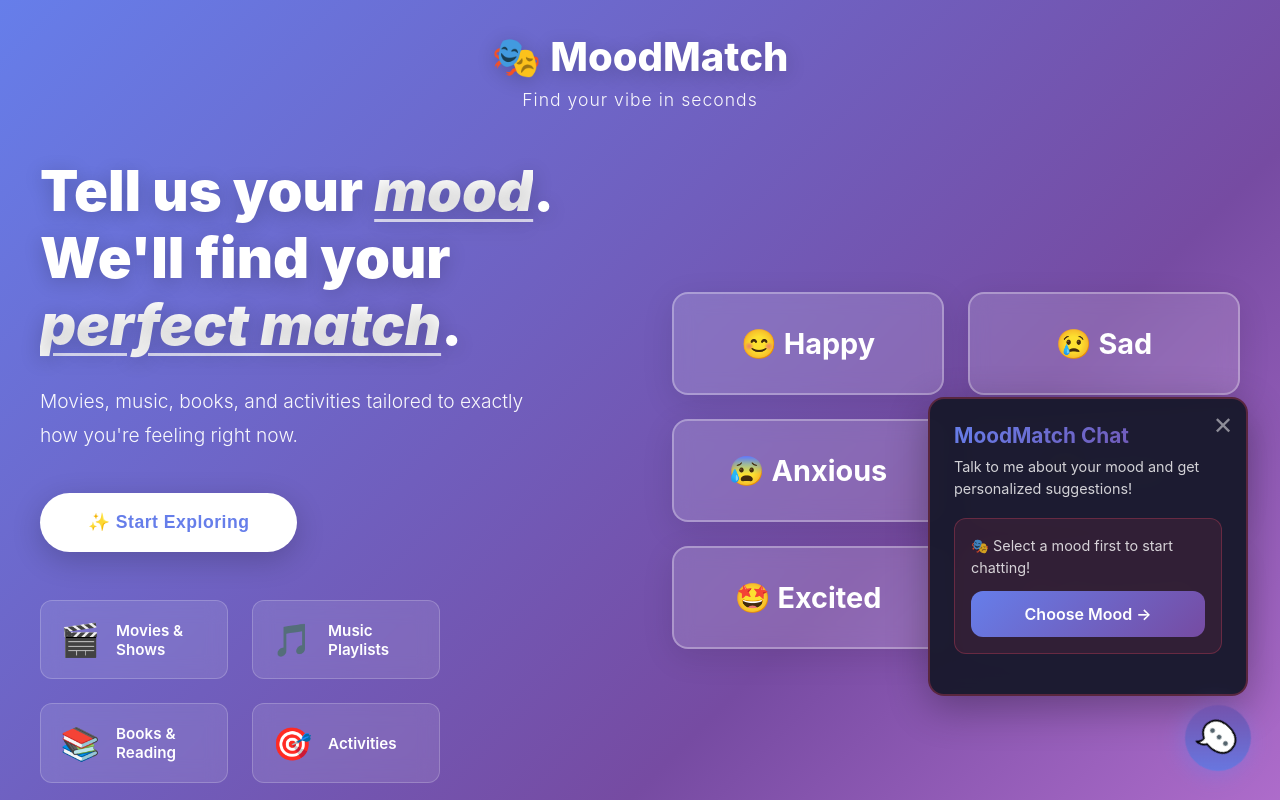
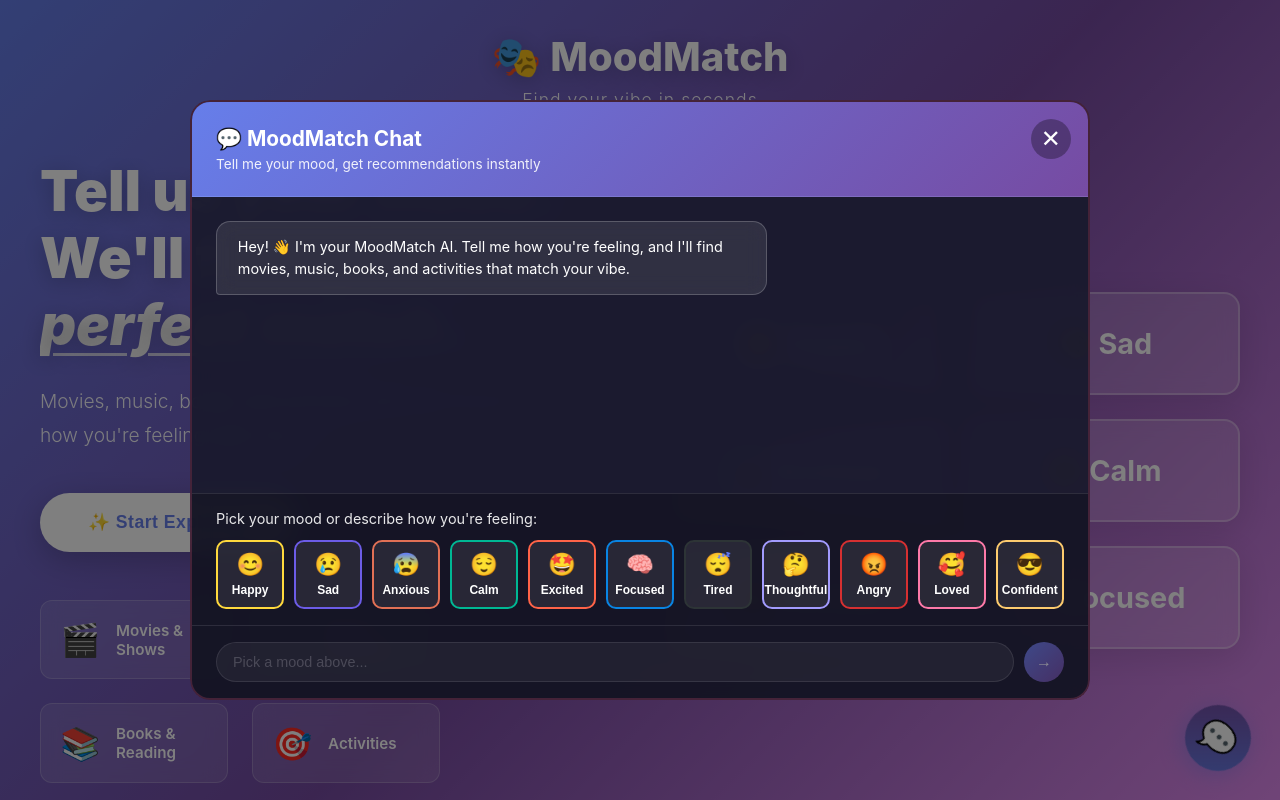
Before and after one commit to vishnu31996/First-React-App, a React (Create React App) app: page / in a window 1280 px wide. Both pictures are taken after a click on the button "Chat with MoodMatch". Shown: the top 800 px of the page. Built offline with nearby package versions, Linux system fonts and the light colour scheme.

Commit message:
Fix: Chat now opens as modal popup from bubble only - not taking over page. Clean landing page with hint

```diff
--- a/src/components/ChatWidget.css
+++ b/src/components/ChatWidget.css
@@ -29,86 +29,53 @@
   transform: scale(1.1) rotate(45deg);
 }
 
-/* Chat Widget Menu */
-.chat-widget-menu {
+/* Chat Modal Overlay */
+.chat-modal-overlay {
   position: fixed;
-  bottom: 6.5rem;
-  right: 2rem;
-  width: 320px;
-  background: rgba(26, 26, 46, 0.98);
-  border: 2px solid rgba(233, 69, 96, 0.3);
-  border-radius: 16px;
-  padding: 1.5rem;
-  box-shadow: 0 12px 40px rgba(0, 0, 0, 0.3);
-  backdrop-filter: blur(10px);
-  color: white;
-  z-index: 998;
+  top: 0;
+  left: 0;
+  right: 0;
+  bottom: 0;
+  background: rgba(0, 0, 0, 0.5);
+  display: flex;
+  align-items: center;
+  justify-content: center;
+  z-index: 1000;
+  animation: fadeIn 0.3s ease;
+  padding: 1rem;
+}
+
+.chat-modal {
+  position: relative;
+  max-width: 900px;
+  width: 100%;
+  max-height: 90vh;
+  border-radius: 20px;
+  overflow: hidden;
   animation: slideUp 0.3s ease;
 }
 
-.chat-widget-menu h3 {
-  font-size: 1.3rem;
-  margin-bottom: 0.5rem;
-  background: linear-gradient(135deg, #667eea, #764ba2);
-  -webkit-background-clip: text;
-  -webkit-text-fill-color: transparent;
-  background-clip: text;
+.modal-close-btn {
+  position: absolute;
+  top: 1.2rem;
+  right: 1.2rem;
+  background: rgba(0, 0, 0, 0.3);
+  border: none;
+  color: white;
+  width: 40px;
+  height: 40px;
+  border-radius: 50%;
+  cursor: pointer;
+  font-size: 1.5rem;
+  transition: all 0.3s ease;
+  z-index: 1001;
+  display: flex;
+  align-items: center;
+  justify-content: center;
 }
 
-.chat-widget-menu p {
-  font-size: 0.9rem;
-  opacity: 0.8;
-  line-height: 1.5;
-  margin-bottom: 1.2rem;
-}
-
-.widget-message {
-  background: rgba(233, 69, 96, 0.1);
-  border: 1px solid rgba(233, 69, 96, 0.3);
-  padding: 1rem;
-  border-radius: 12px;
-  margin-bottom: 1rem;
-}
-
-.widget-message p {
-  margin-bottom: 0.8rem;
-  font-size: 0.9rem;
-}
-
-.widget-action-btn {
-  width: 100%;
-  background: linear-gradient(135deg, #667eea, #764ba2);
-  border: none;
-  color: white;
-  padding: 0.8rem 1.5rem;
-  border-radius: 12px;
-  cursor: pointer;
-  font-weight: 600;
-  transition: all 0.3s ease;
-  text-decoration: none;
-  display: inline-block;
-  text-align: center;
-}
-
-.widget-action-btn:hover {
-  transform: translateY(-2px);
-  box-shadow: 0 6px 20px rgba(102, 126, 234, 0.4);
-}
-
-.widget-close-btn {
-  position: absolute;
-  top: 0.8rem;
-  right: 0.8rem;
-  background: transparent;
-  border: none;
-  color: rgba(255, 255, 255, 0.5);
-  font-size: 1.5rem;
-  cursor: pointer;
-  transition: all 0.3s ease;
-}
-
-.widget-close-btn:hover {
-  color: white;
+.modal-close-btn:hover {
+  background: rgba(0, 0, 0, 0.5);
   transform: rotate(90deg);
 }
 
--- a/src/components/ChatWidget.js
+++ b/src/components/ChatWidget.js
@@ -1,15 +1,9 @@
 import { useState } from "react";
-import { useNavigate } from "react-router-dom";
+import ChatInterface from "./ChatInterface";
 import "./ChatWidget.css";
 
 export default function ChatWidget({ initialMood }) {
   const [isOpen, setIsOpen] = useState(false);
-  const navigate = useNavigate();
-
-  const handleOpenChat = () => {
-    navigate("/chat");
-    setIsOpen(false);
-  };
 
   return (
     <>
@@ -22,28 +16,19 @@ export default function ChatWidget({ initialMood }) {
         💬
       </button>
 
-      {/* Chat Widget Menu */}
+      {/* Chat Modal */}
       {isOpen && (
-        <div className="chat-widget-menu">
-          <h3>MoodMatch Chat</h3>
-          <p>Talk to me about your mood and get personalized suggestions!</p>
-
-          {initialMood ? (
-            <button className="widget-action-btn" onClick={handleOpenChat}>
-              Open Chat →
+        <div className="chat-modal-overlay" onClick={() => setIsOpen(false)}>
+          <div className="chat-modal" onClick={(e) => e.stopPropagation()}>
+            <button
+              className="modal-close-btn"
+              onClick={() => setIsOpen(false)}
+              title="Close"
+            >
+              ✕
             </button>
-          ) : (
-            <div className="widget-message">
-              <p>🎭 Select a mood first to start chatting!</p>
-              <a href="/mood" className="widget-action-btn">
-                Choose Mood →
-              </a>
-            </div>
-          )}
-
-          <button className="widget-close-btn" onClick={() => setIsOpen(false)}>
-            ✕
-          </button>
+            <ChatInterface />
+          </div>
         </div>
       )}
     </>
--- a/src/components/Landing.css
+++ b/src/components/Landing.css
@@ -189,6 +189,13 @@
   opacity: 0.9;
   font-size: 0.95rem;
   z-index: 10;
+  margin-top: 2rem;
+}
+
+.chat-hint {
+  font-size: 0.85rem !important;
+  opacity: 0.7;
+  margin-top: 0.5rem;
 }
 
 /* Responsive */
--- a/src/components/Landing.js
+++ b/src/components/Landing.js
@@ -1,5 +1,4 @@
 import { Link } from "react-router-dom";
-import ChatInterface from "./ChatInterface";
 import "./Landing.css";
 
 export default function Landing() {
@@ -57,12 +56,9 @@ export default function Landing() {
         </div>
       </div>
 
-      <div className="chat-section">
-        <ChatInterface />
-      </div>
-
       <footer className="landing-footer">
         <p>✨ 100% Free • No Login Required • AI-Powered Recommendations</p>
+        <p className="chat-hint">💬 Click the chat bubble to start with me!</p>
       </footer>
     </div>
   );
```
